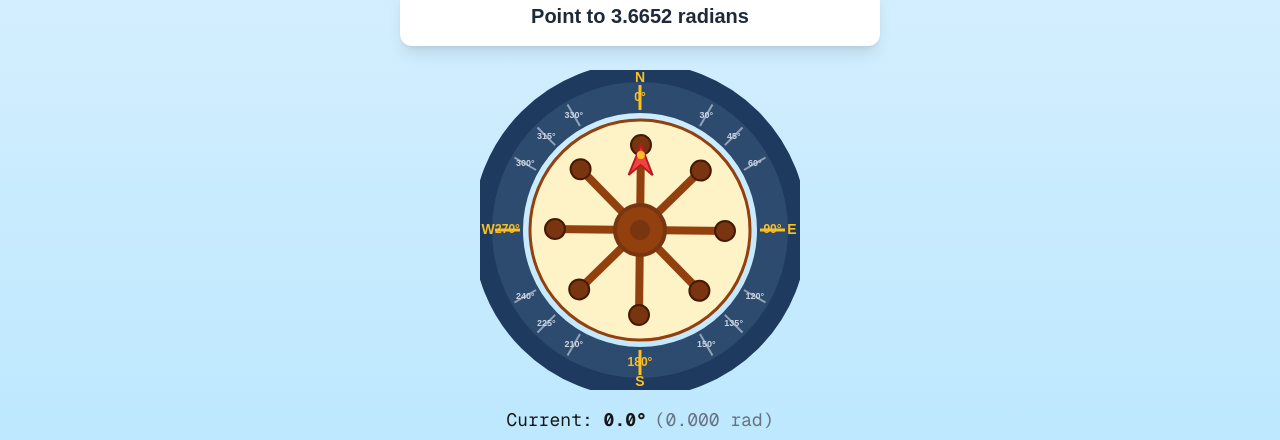
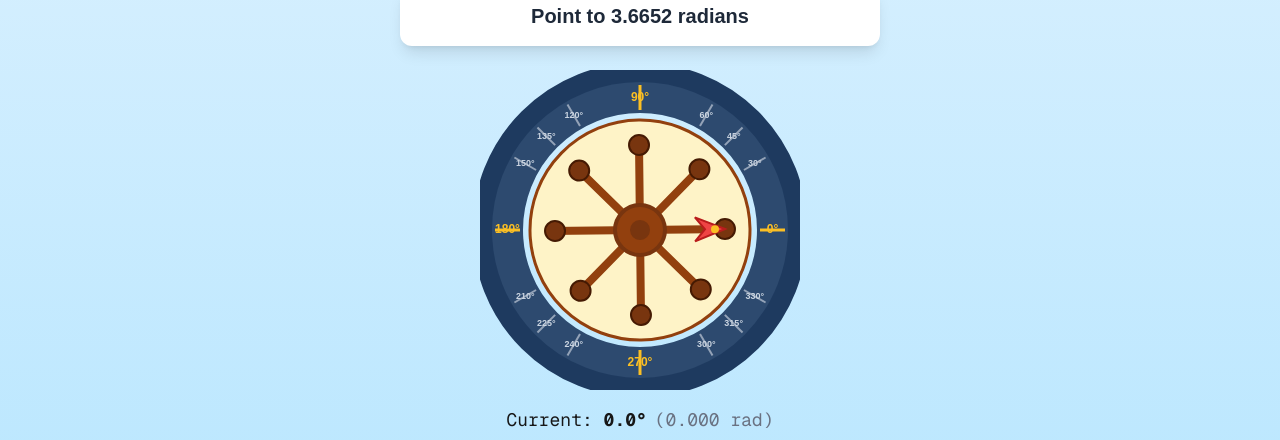
Before and after one commit to Utkarshchaudhary009/spikequiz, a Next.js app in the folder apps/web/: page /games/wheel in a window 1280 px wide. Shown: the part 270-710 px from the top of the page. Built offline with nearby package versions, Linux system fonts and the light colour scheme.

Commit message:
fix: standard math angle positions (0° right, 90° top), remove cardinal directions
Amp-Thread-ID: https://ampcode.com/threads/T-019d108e-ad3d-7556-88e0-7acc82b86ade
Co-authored-by: Amp <amp@ampcode.com>

```diff
--- a/apps/web/src/components/games/SailorsWheel.tsx
+++ b/apps/web/src/components/games/SailorsWheel.tsx
@@ -239,13 +239,6 @@ export function SailorsWheel({
   const innerRadius = outerRadius - ringWidth
   const center = size / 2
 
-  const cardinals: { angle: number; label: string }[] = [
-    { angle: 0, label: 'N' },
-    { angle: 90, label: 'E' },
-    { angle: 180, label: 'S' },
-    { angle: 270, label: 'W' },
-  ]
-
   const displayRotation = rotation + swayOffset
 
   return (
@@ -276,13 +269,16 @@ export function SailorsWheel({
             strokeWidth={ringWidth - 4}
           />
 
-          {/* Angle markings on outer ring */}
+          {/* Angle markings on outer ring - standard math position (0° at right, counterclockwise) */}
           {SNAP_ANGLES.map((deg) => {
-            const rad = (deg - 90) * DEG_TO_RAD
+            // Standard math: 0° at right (3 o'clock), angles go counterclockwise
+            // SVG: 0° at right, but positive rotation is clockwise
+            // So we negate the angle to make counterclockwise positive
+            const rad = -deg * DEG_TO_RAD
             const tickInner = outerRadius - ringWidth + 5
             const tickOuter = outerRadius - 5
             const labelR = outerRadius - ringWidth / 2
-            const isCardinal = deg % 90 === 0
+            const isQuadrant = deg % 90 === 0
 
             return (
               <g key={deg}>
@@ -291,8 +287,8 @@ export function SailorsWheel({
                   y1={center + tickInner * Math.sin(rad)}
                   x2={center + tickOuter * Math.cos(rad)}
                   y2={center + tickOuter * Math.sin(rad)}
-                  stroke={isCardinal ? '#fbbf24' : '#94a3b8'}
-                  strokeWidth={isCardinal ? 3 : 2}
+                  stroke={isQuadrant ? '#fbbf24' : '#94a3b8'}
+                  strokeWidth={isQuadrant ? 3 : 2}
                 />
                 {showLabels && (
                   <text
@@ -300,34 +296,14 @@ export function SailorsWheel({
                     y={center + labelR * Math.sin(rad)}
                     textAnchor="middle"
                     dominantBaseline="middle"
-                    fontSize={isCardinal ? 12 : 9}
-                    fill={isCardinal ? '#fbbf24' : '#cbd5e1'}
+                    fontSize={isQuadrant ? 12 : 9}
+                    fill={isQuadrant ? '#fbbf24' : '#cbd5e1'}
                     fontWeight="bold"
                   >
                     {deg}°
                   </text>
                 )}
               </g>
-            )
-          })}
-
-          {/* Cardinal directions */}
-          {cardinals.map(({ angle, label }) => {
-            const rad = (angle - 90) * DEG_TO_RAD
-            const labelR = outerRadius + 2
-            return (
-              <text
-                key={label}
-                x={center + labelR * Math.cos(rad)}
-                y={center + labelR * Math.sin(rad)}
-                textAnchor="middle"
-                dominantBaseline="middle"
-                fontSize="14"
-                fill="#fbbf24"
-                fontWeight="bold"
-              >
-                {label}
-              </text>
             )
           })}
         </svg>
@@ -345,7 +321,7 @@ export function SailorsWheel({
           style={{ touchAction: 'none' }}
           aria-label="Rotatable sailor's wheel for angle selection"
         >
-          <g transform={`rotate(${displayRotation}, ${center}, ${center})`}>
+          <g transform={`rotate(${-displayRotation}, ${center}, ${center})`}>
             {/* Inner wheel background */}
             <circle cx={center} cy={center} r={innerRadius - 5} fill="#fef3c7" />
             <circle
@@ -359,7 +335,7 @@ export function SailorsWheel({
 
             {/* Wheel spokes */}
             {spokeAngles.map((deg) => {
-              const rad = (deg - 90) * DEG_TO_RAD
+              const rad = deg * DEG_TO_RAD
               const spokeLength = innerRadius - 25
               return (
                 <line
@@ -377,7 +353,7 @@ export function SailorsWheel({
 
             {/* Spoke handles */}
             {spokeAngles.map((deg) => {
-              const rad = (deg - 90) * DEG_TO_RAD
+              const rad = deg * DEG_TO_RAD
               const handleDist = innerRadius - 30
               return (
                 <circle
@@ -403,15 +379,15 @@ export function SailorsWheel({
             />
             <circle cx={center} cy={center} r="10" fill="#78350f" />
 
-            {/* Arrow pointer on wheel (pointing up/0°) */}
+            {/* Arrow pointer on wheel (pointing right/0° in standard position) */}
             <g transform={`translate(${center}, ${center})`}>
               <polygon
-                points="0,-85 -12,-55 0,-65 12,-55"
+                points="85,0 55,-12 65,0 55,12"
                 fill="#ef4444"
                 stroke="#b91c1c"
                 strokeWidth="2"
               />
-              <circle cx="0" cy="-75" r="4" fill="#fbbf24" />
+              <circle cx="75" cy="0" r="4" fill="#fbbf24" />
             </g>
           </g>
         </svg>
```
